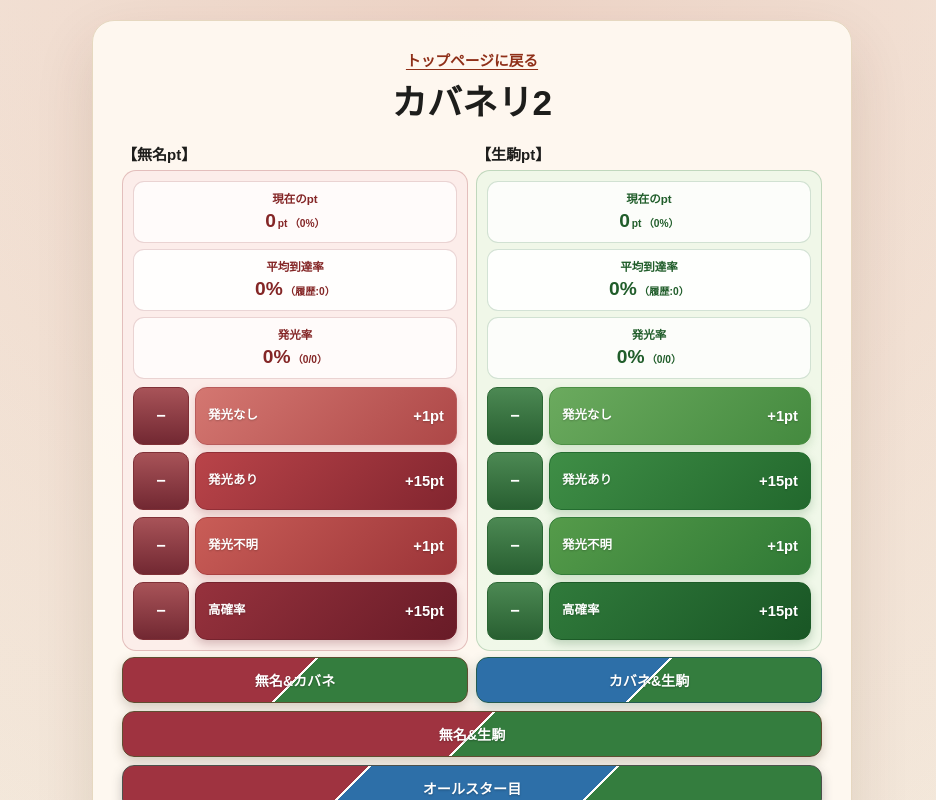
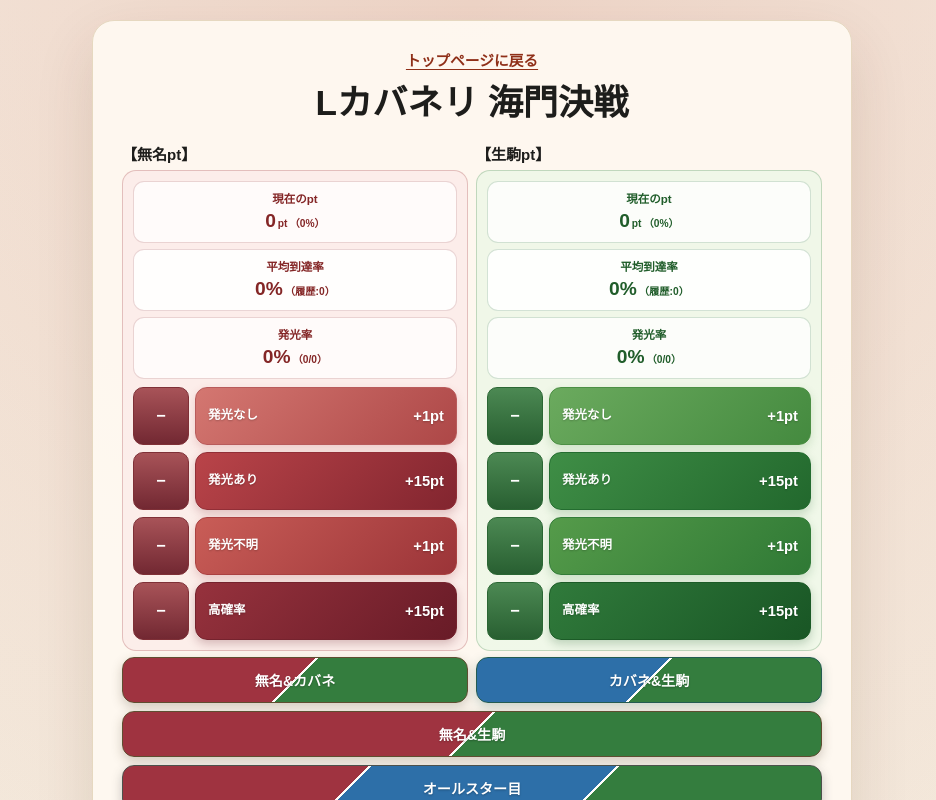
Before and after one commit to umedademu/suisoku, a Next.js app: page /kabaneri2 in a window 1280 px wide. Shown: the top 800 px of the page, without its empty margins (168-1104 px from the left). Built offline with nearby package versions, Linux system fonts and the light colour scheme.

Commit message:
カバネリ2の機種名を海門決戦に変更

```diff
--- a/app/kabaneri2/page.tsx
+++ b/app/kabaneri2/page.tsx
@@ -2308,7 +2308,7 @@
         <a className="top-page-link" href="/">
           トップページに戻る
         </a>
-        <h1 className="title">カバネリ2</h1>
+        <h1 className="title">Lカバネリ 海門決戦</h1>
         <form className="input-form" onSubmit={handleEstimate}>
           <div className="kabaneri-input-layout">
             <section className="input-group character-points-group">
--- a/app/page.tsx
+++ b/app/page.tsx
@@ -10,7 +10,7 @@
   { href: "/jugglergirlsss", label: "ジャグラーガールズSS", isJuggler: true },
   { href: "/ultramiraclejuggler", label: "ウルトラミラクルジャグラー", isJuggler: true },
   { href: "/happyjuggler", label: "ハッピージャグラーVⅢ", isJuggler: true },
-  { href: "/kabaneri2", label: "カバネリ2", isJuggler: false },
+  { href: "/kabaneri2", label: "Lカバネリ 海門決戦", isJuggler: false },
   { href: "/lhanabi", label: "スマスロ Lハナビ", isJuggler: false },
   { href: "/shinhanabi", label: "新ハナビ", isJuggler: false },
   { href: "/hanabi", label: "ハナビBH", isJuggler: false },
--- a/lib/app-info.ts
+++ b/lib/app-info.ts
@@ -1,3 +1,3 @@
-export const APP_VERSION = "1.22";
+export const APP_VERSION = "1.23";
 
 export const APP_TITLE = `推測ツールv${APP_VERSION}`;
```
Also changed, not shown: 1 other file (tests, documents, lock files or other folders).
